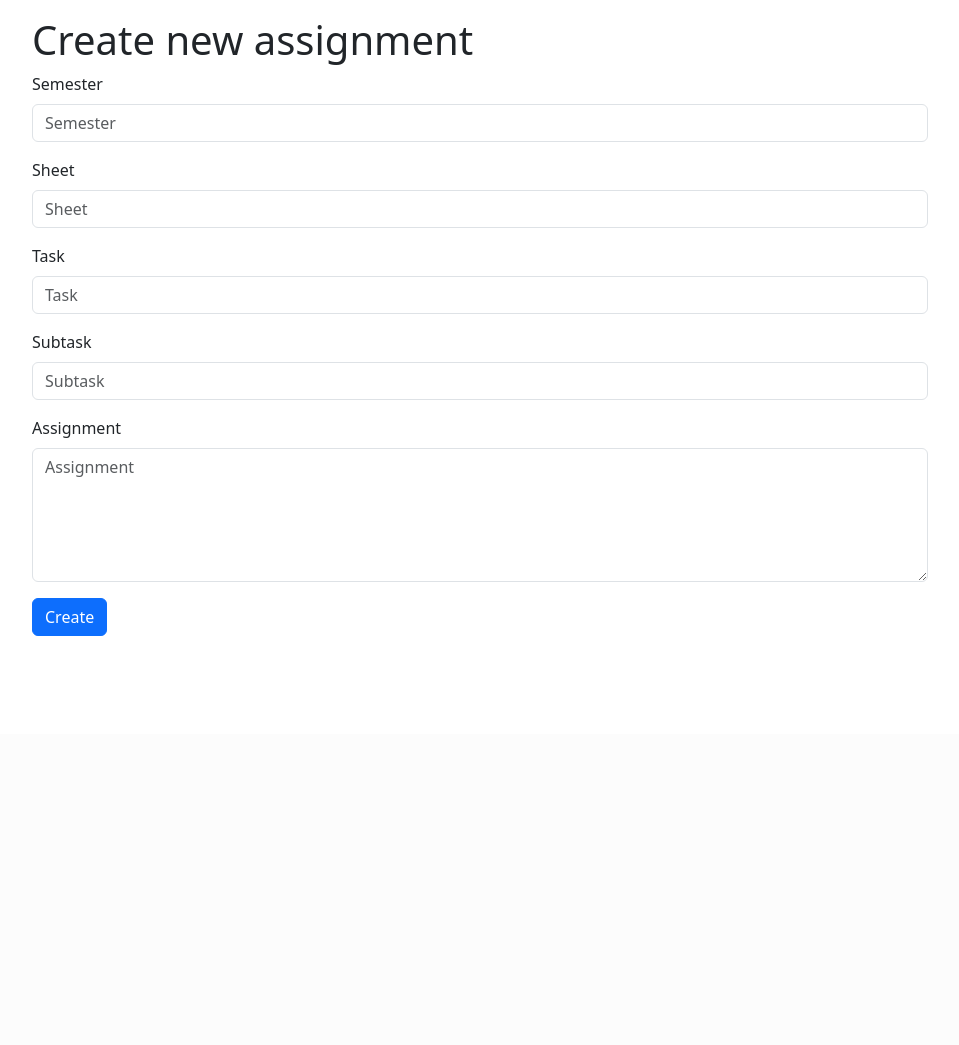
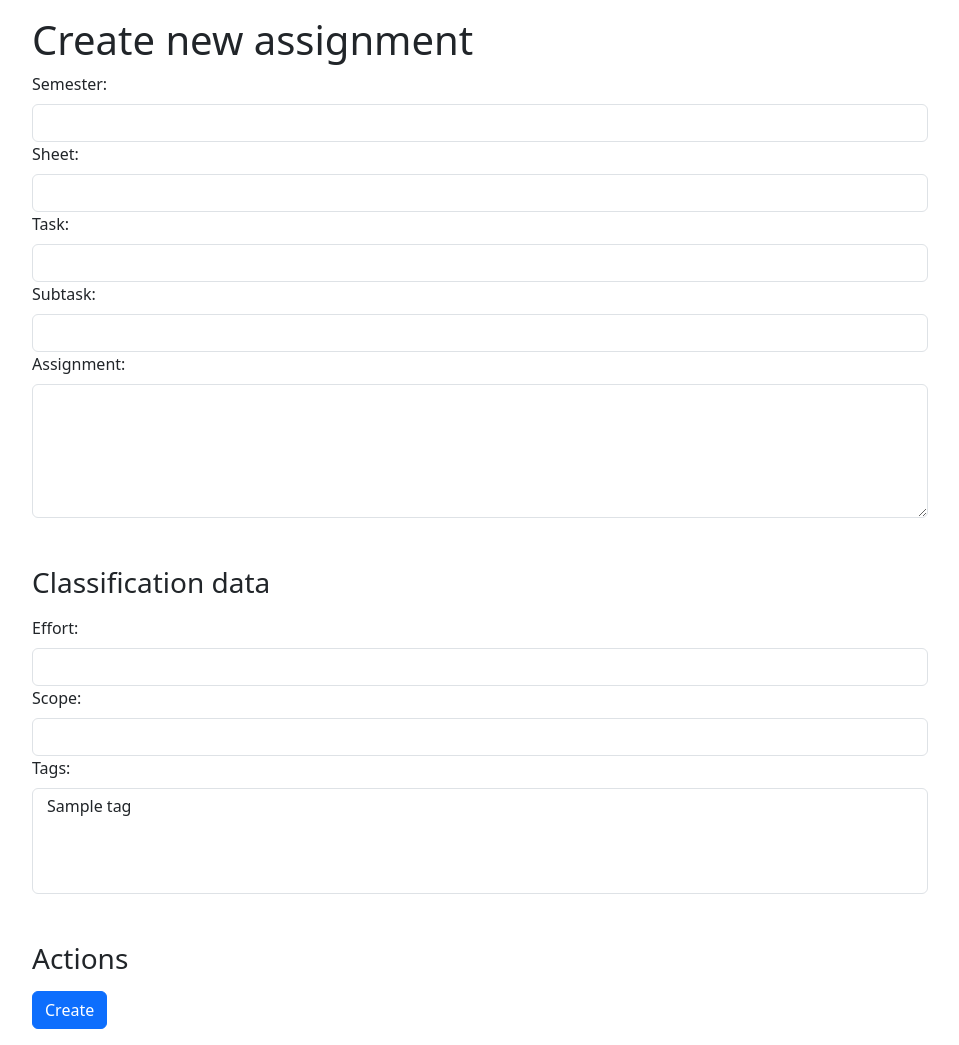
Before and after one commit to FabianHagmann/LMAA, a Django app: page /assignments/create in a window 1280 px wide. Shown: the part 66-1111 px from the top of the page, without its empty margins (160-1119 px from the left). Before the commit the page ends 702 px from the top, so only its background shows below. Run offline with Django 4.2, Linux system fonts and the light colour scheme; tables that the repository leaves empty hold one stand-in row (values such as "Sample post"); some libraries are stand-ins or nearby versions.

Commit message:
[AS5][AS6][AS7] added functionality for adding, updating classification data and tag-management

```diff
--- a/gui/assignments/forms.py
+++ b/gui/assignments/forms.py
@@ -1,7 +1,9 @@
 import os
 
 import yaml
+from django import forms
 from django.forms import ModelForm, Textarea
+from django_select2.forms import Select2MultipleWidget
 
 from gui.assignments.models import Assignment, Tag
 from lmaa.settings import BASE_DIR
@@ -12,10 +14,20 @@ assignment_maxlength = config_map['management']['database']['maxlength']['assign
 
 
 class AssignmentsForm(ModelForm):
+    tags = forms.ModelMultipleChoiceField(
+        queryset=Tag.objects.all().order_by('name'),
+        widget=Select2MultipleWidget(attrs={
+            'class': 'select2-bootstrap-5',
+            'data-bs-select': 'multiple',
+            'data-bs-container': 'body',
+            'data-live-search': 'true',
+            'data-placeholder': 'Choose tags',
+        }),
+    )
+
     class Meta:
         model = Assignment
         fields = '__all__'
-        exclude = ['classification']
         widgets = {
             'assignment': Textarea(attrs={'rows': 5}),
         }
@@ -23,10 +35,11 @@ class AssignmentsForm(ModelForm):
     def __init__(self, *args, **kwargs):
         super(AssignmentsForm, self).__init__(*args, **kwargs)
         self.fields['subtask'].required = False
+        self.fields['effort'].required = False
+        self.fields['scope'].required = False
 
 
 class TagsForm(ModelForm):
-
     class Meta:
         model = Tag
         fields = '__all__'
--- a/gui/assignments/models.py
+++ b/gui/assignments/models.py
@@ -12,38 +12,34 @@ solution_maxlength = config_map['management']['database']['maxlength']['solution
 
 
 class Tag(models.Model):
-    name = models.CharField(max_length=64, blank=True)
+    name = models.CharField(max_length=64)
 
     class Meta:
         db_table = "tag"
 
-
-class Classification(models.Model):
-    effort = models.IntegerField(
-        validators=[
-            MaxValueValidator(5),
-            MinValueValidator(1)
-        ]
-    )
-    scope = models.IntegerField(
-        validators=[
-            MaxValueValidator(5),
-            MinValueValidator(1)
-        ]
-    )
-    tags = models.ManyToManyField(Tag)
-
-    class Meta:
-        db_table = "classification"
+    def __str__(self):
+        return self.name
 
 
 class Assignment(models.Model):
     semester = models.CharField(max_length=6)
     sheet = models.IntegerField()
     task = models.IntegerField()
-    subtask = models.CharField(max_length=8, blank=True)
+    subtask = models.CharField(max_length=8, default=None, blank=True, null=True)
     assignment = models.CharField(max_length=assignment_maxlength)
-    classification = models.OneToOneField(Classification, on_delete=models.CASCADE, null=True)
+    effort = models.IntegerField(default=None, blank=True, null=True,
+                                 validators=[
+                                     MaxValueValidator(5),
+                                     MinValueValidator(1)
+                                 ]
+                                 )
+    scope = models.IntegerField(default=None, blank=True, null=True,
+                                validators=[
+                                    MaxValueValidator(5),
+                                    MinValueValidator(1)
+                                ]
+                                )
+    tags = models.ManyToManyField(Tag)
 
     class Meta:
         db_table = "assignment"
--- /dev/null
+++ b/gui/assignments/templatetags/bootstrap5_custom_tags.py
@@ -0,0 +1,19 @@
+from django import template, forms
+from django.utils.safestring import mark_safe
+
+register = template.Library()
+
+
+@register.simple_tag(takes_context=True)
+def bootstrap_form_group(context, field, addtl_classes=''):
+    css_classes = ' '.join([
+        'form-group',
+        addtl_classes,
+        'has-danger' if field.errors else '',
+    ])
+    label = field.label_tag(attrs={'class': 'form-label'})
+    widget = field.field.widget
+    if isinstance(widget, (forms.TextInput, forms.Select, forms.NumberInput, forms.Textarea)):
+        widget_attrs = widget.attrs
+        widget_attrs['class'] = f'{widget_attrs.get("class", "")} form-control'
+    return mark_safe(f'<div class="{css_classes}">{label}{field}</div>')
--- a/gui/assignments/views.py
+++ b/gui/assignments/views.py
@@ -61,6 +61,9 @@ def assignment_details(request, pk):
         form.fields['task'].disabled = True
         form.fields['subtask'].disabled = True
         form.fields['assignment'].disabled = True
+        form.fields['effort'].disabled = True
+        form.fields['scope'].disabled = True
+        form.fields['tags'].disabled = True
 
         if form.is_valid():
             form.save()
@@ -72,6 +75,9 @@ def assignment_details(request, pk):
         form.fields['task'].disabled = True
         form.fields['subtask'].disabled = True
         form.fields['assignment'].disabled = True
+        form.fields['effort'].disabled = True
+        form.fields['scope'].disabled = True
+        form.fields['tags'].disabled = True
 
     return render(request, 'assignments/assignments_form.html', {'id': pk, 'form': form, 'is_update': False,
                                                                  'is_disabled': True})
@@ -86,13 +92,8 @@ class AssignmentsDelete(DeleteView):
 
 class TagList(ListView):
     model = Tag
-    paginate_by = 10
-    template_name = 'assignments/tags/'
-
-    def get_context_data(self, **kwargs):
-        context = super().get_context_data(**kwargs)
-        context['now'] = timezone.now()
-        return context
+    queryset = Tag.objects.order_by('name')
+    context_object_name = 'book_list'
 
 
 class TagView(TagList):
--- a/lmaa/settings.py
+++ b/lmaa/settings.py
@@ -33,6 +33,7 @@ ALLOWED_HOSTS = []
 INSTALLED_APPS = [
     'gui.home.apps.HomeConfig',
     'gui.assignments.apps.AssignmentsConfig',
+    'django_select2',
     'bootstrap5',
     'django.contrib.admin',
     'django.contrib.auth',
@@ -40,6 +41,7 @@ INSTALLED_APPS = [
     'django.contrib.sessions',
     'django.contrib.messages',
     'django.contrib.staticfiles',
+    'widget_tweaks',
 ]
 
 MIDDLEWARE = [
@@ -87,7 +89,6 @@ DATABASES = {
         'NAME': os.path.join(db_path, db_name),
     }
 }
-
 
 MEDIA_ROOT = os.path.join(BASE_DIR, 'data')
 
@@ -176,7 +177,7 @@ BOOTSTRAP5 = {
     'success_css_class': 'is-valid',
 
     # Renderers (only set these if you have studied the source and understand the inner workings)
-    'formset_renderers':{
+    'formset_renderers': {
         'default': 'bootstrap5.renderers.FormsetRenderer',
     },
     'form_renderers': {
@@ -188,5 +189,4 @@ BOOTSTRAP5 = {
     },
 }
 
-
 SESSION_COOKIE_DOMAIN = '127.0.0.1'
--- a/templates/assignments/assignments_form.html
+++ b/templates/assignments/assignments_form.html
@@ -4,6 +4,7 @@
 {% bootstrap_css %}
 {% bootstrap_javascript %}
 {% bootstrap_messages %}
+{% load bootstrap5_custom_tags %}
 
 {% block content %}
     {% if is_update %}
@@ -14,9 +15,23 @@
         <h1>Create new assignment</h1>
     {% endif %}
 
+
     <form action="" method="post" class="form">
         {% csrf_token %}
-        {% bootstrap_form form %}
+
+        {% bootstrap_form_group form.semester %}
+        {% bootstrap_form_group form.sheet %}
+        {% bootstrap_form_group form.task %}
+        {% bootstrap_form_group form.subtask %}
+        {% bootstrap_form_group form.assignment %}
+
+        <h3 class="mt-5 mb-3">Classification data</h3>
+
+        {% bootstrap_form_group form.effort %}
+        {% bootstrap_form_group form.scope %}
+        {% bootstrap_form_group form.tags %}
+
+        <h3 class="mt-5 mb-3">Actions</h3>
         {% if is_update %}
             <button type="submit" class="btn btn-primary" value="">Update</button>
         {% elif is_disabled %}
@@ -25,6 +40,5 @@
         {% else %}
             <button type="submit" class="btn btn-primary" value="">Create</button>
         {% endif %}
-
     </form>
 {% endblock %}
```
Also changed, not shown: gui/__init__.py (deleted), gui/assignments/migrations/0003_remove_assignment_classification_assignment_effort_and_more.py (added), gui/assignments/migrations/0004_alter_tag_name.py (added), gui/assignments/templatetags/__init__.py (added).
